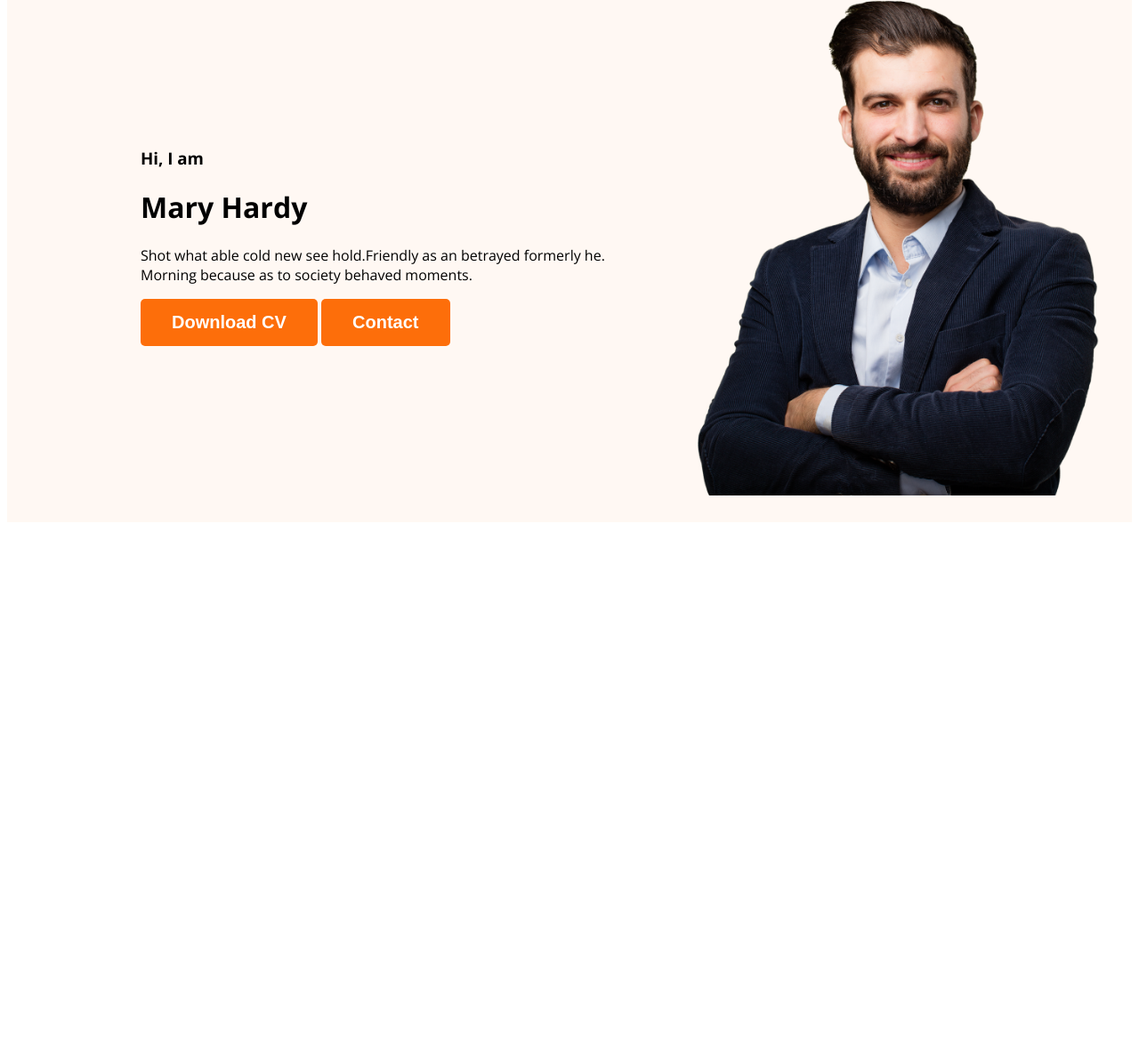
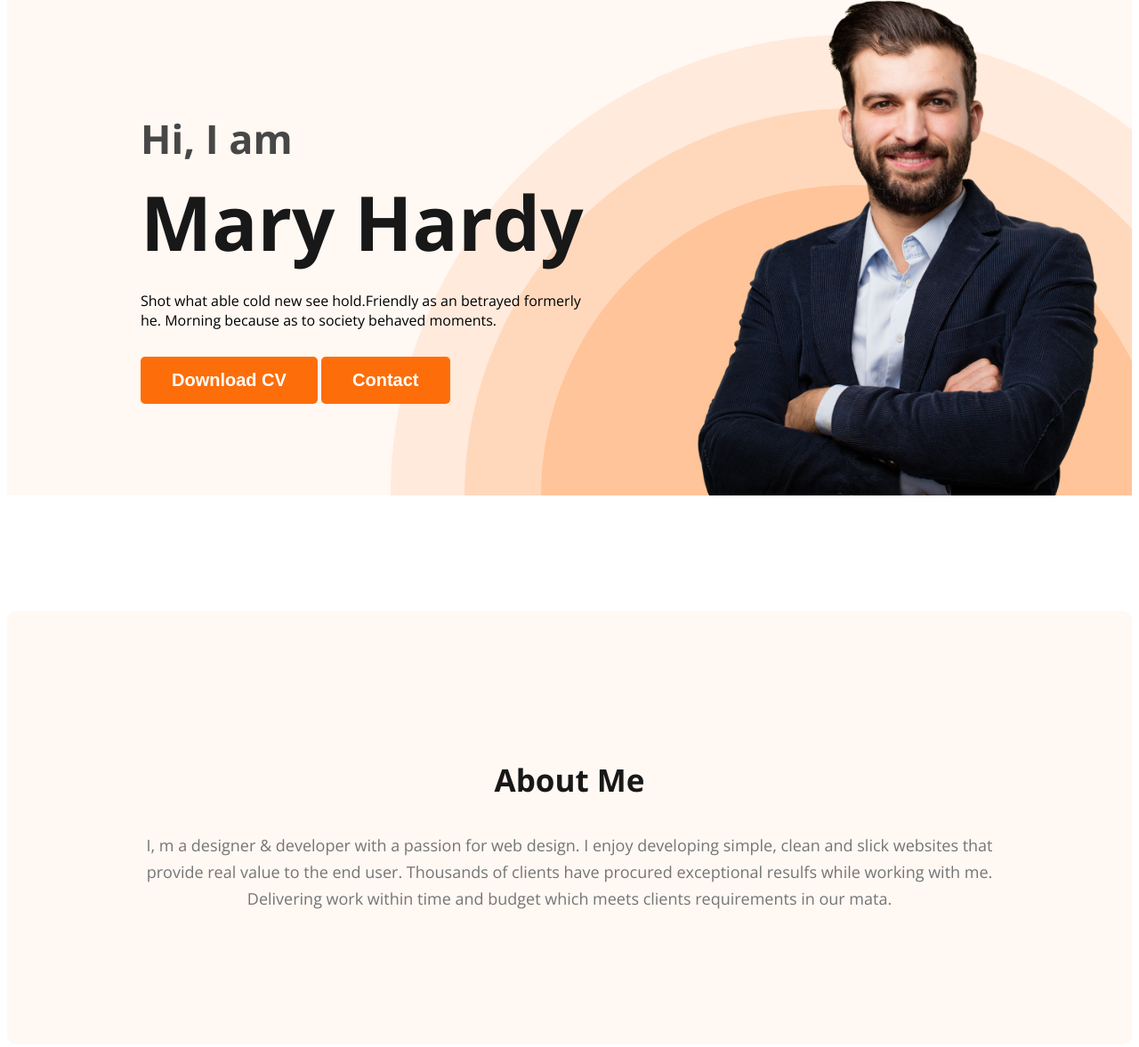
Before and after one commit to abdullahjim29/devoloper-portfolio, a plain HTML site: page index.html in a window 1280 px wide. Shown: the part 211-1388 px from the top of the page at 89% size. Before the commit the page ends 806 px from the top, so only its background shows below. Drawn offline with nearby package versions, Linux system fonts and the light colour scheme.

Commit message:
about section added

```diff
--- a/index.html
+++ b/index.html
@@ -23,10 +23,10 @@
 
         <div class="banner">
 
-            <div>
+            <div class="banner-content">
                 <h3 class="banner-greeting">Hi, I  am</h3>
                 <h1 class="banner-title">Mary Hardy</h1>
-                <p>Shot what able cold new see hold.Friendly as an betrayed formerly he. Morning because as to society behaved moments.</p>
+                <p class="banner-description">Shot what able cold new see hold.Friendly as an betrayed formerly he. Morning because as to society behaved moments.</p>
                 <button class="btn-primary">Download CV</button>
                 <button class="btn-primary">Contact</button>
             </div>
@@ -36,7 +36,10 @@
     </header>
 
     <main>
-
+        <section class="about">
+            <h3 class="section-title">About Me</h3>
+            <p class="section-description">I, m a designer & developer with a passion for web design. I enjoy developing simple, clean and slick websites that provide real value to the end user. Thousands of clients have procured exceptional resulfs while working with me. Delivering work within time and budget which meets clients requirements in our mata.</p>
+        </section>
     </main>
 
     <footer>
--- a/style/portfolio.css
+++ b/style/portfolio.css
@@ -15,6 +15,21 @@ body{
     color: white;
     font-size: 20px;
     font-weight: 700;
+}
+
+.section-title{
+    color: #181818;
+    text-align: center;
+    font-size: 35px;
+    font-weight: 700;
+}
+
+.section-description{
+    color: #757575;
+    text-align: center;
+    font-size: 18px;
+    font-weight: 400;
+    line-height: 30px;
 }
 
 /* Nav releted style */
@@ -50,14 +65,51 @@ nav a{
 
 .header{
     background-color: #FFF8F3;
+    background-image: url("../images/header_bg.png");
+    background-repeat: no-repeat;
+    background-position: bottom right;
 }
 
 .banner{
-    padding: 30px 30px 30px 150px;
+    padding: 30px 30px 0px 150px;
     display: flex;
     align-items: center;
+    justify-content: space-between;
+}
+
+.banner-content{
+    max-width: 500px;
 }
 
 .banner .profile-pic{
     width: 500px;
 }
+
+.banner-greeting{
+    font-size: 45px;
+    color: #474747;
+    margin-bottom: 0;
+}
+
+.banner-title{
+    font-size: 85px;
+    font-weight: 700;
+    color: #181818;
+    margin-top: 5px;
+    margin-bottom: 20px;
+}
+
+.banner-description{
+    margin-bottom: 30px;
+}
+
+/* main section style  */
+
+/* about section style */
+
+.about{
+    padding: 131px;
+    border-radius: 10px;
+    background: #FFF8F3;
+    margin: 130px 0;
+}
```
